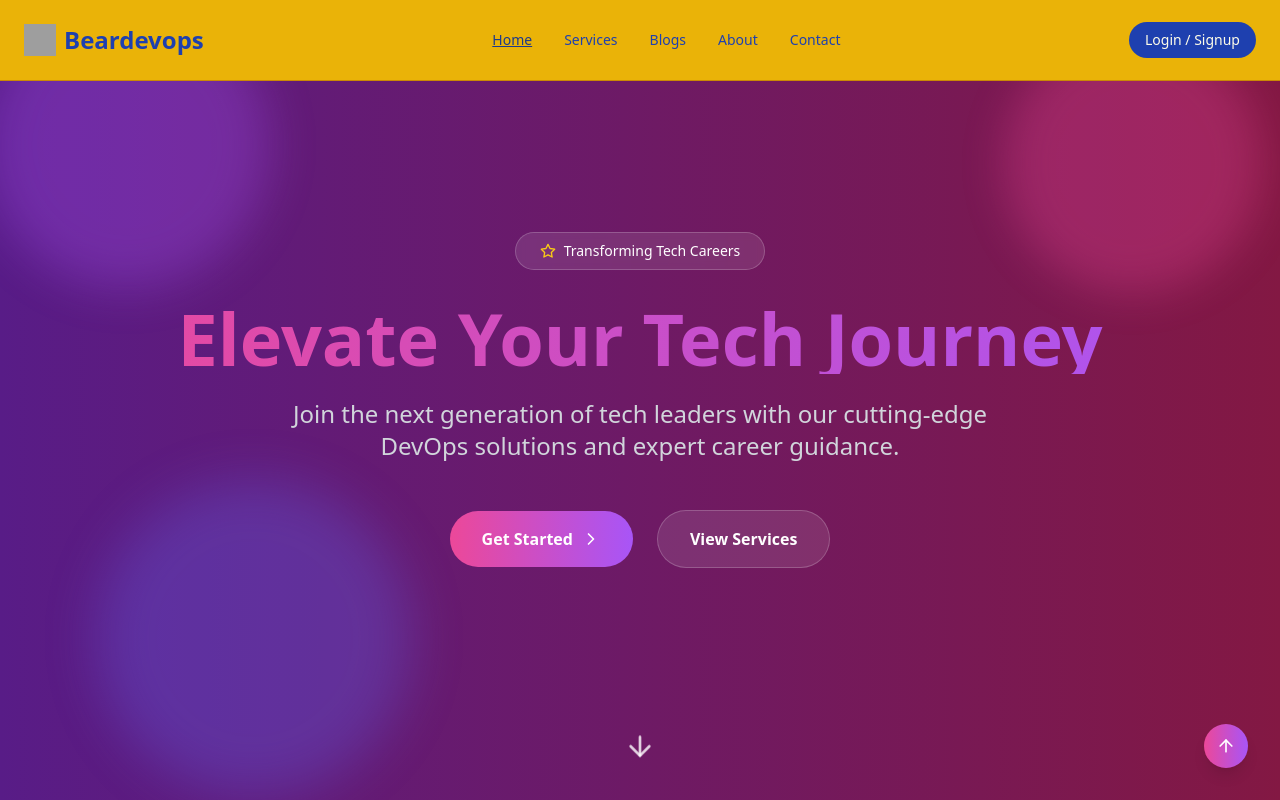
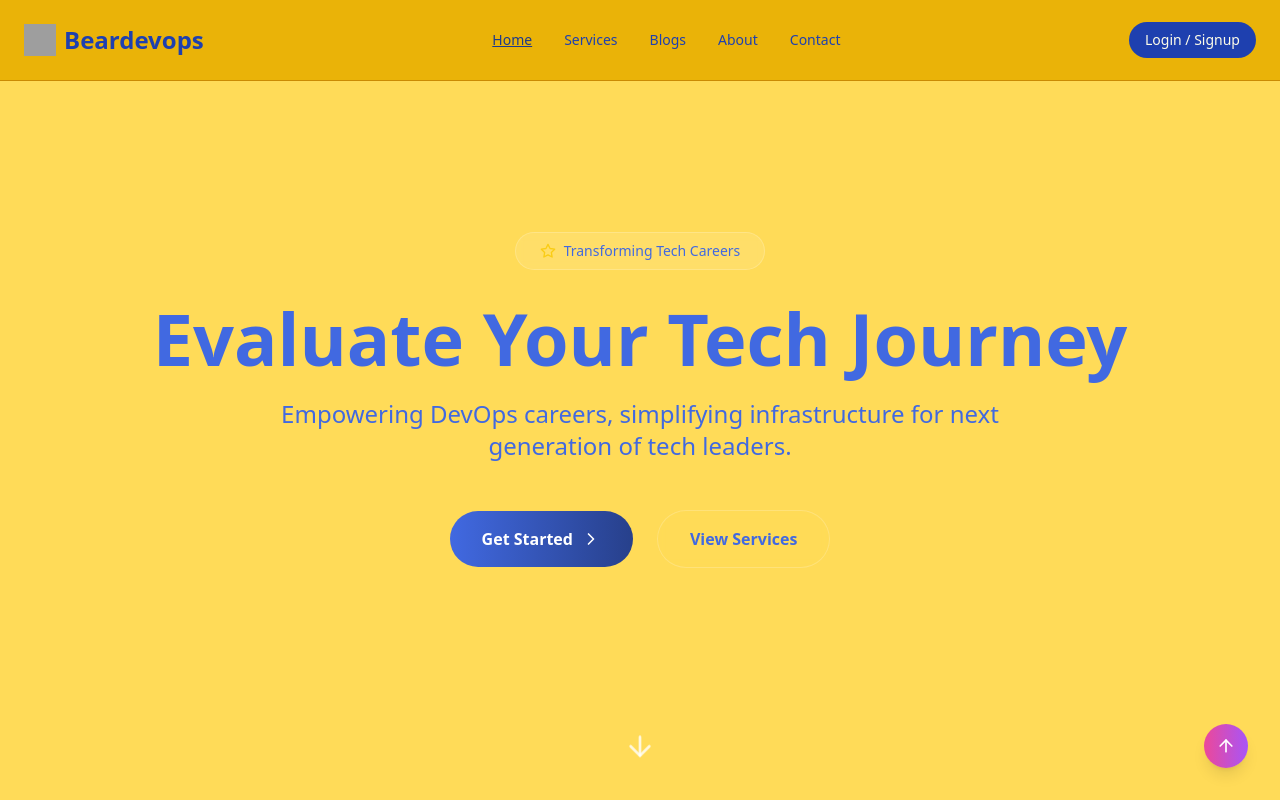
Before and after one commit to MahendarSura/beardevops, a React (Vite) app: page / in a window 1280 px wide. Shown: the top 800 px of the page. Built offline with nearby package versions, Linux system fonts and the light colour scheme; grey boxes are pictures that could not be loaded.

Commit message:
Update Home.tsx

```diff
--- a/src/pages/Home.tsx
+++ b/src/pages/Home.tsx
@@ -1,4 +1,3 @@
-
 import React from 'react';
 import { useNavigate } from 'react-router-dom';
 import {
@@ -88,41 +87,44 @@ function Home() {
   return (
     <div className="w-full">
       {/* Hero Section */}
-      <section className="relative min-h-screen flex items-center justify-center overflow-hidden">
+      <section
+        className="relative min-h-screen flex items-center justify-center overflow-hidden"
+        style={{ backgroundColor: '#FFDB58', color: '#4169E1' }}
+      >
         {/* Animated Background */}
-        <div className="absolute inset-0 bg-gradient-to-r from-purple-900 to-pink-900">
-          <div className="absolute inset-0 opacity-30">
-            <div className="absolute top-0 -left-4 w-72 h-72 bg-purple-500 rounded-full mix-blend-multiply filter blur-xl animate-blob"></div>
-            <div className="absolute top-0 -right-4 w-72 h-72 bg-pink-500 rounded-full mix-blend-multiply filter blur-xl animate-blob animation-delay-2000"></div>
-            <div className="absolute -bottom-8 left-20 w-72 h-72 bg-indigo-500 rounded-full mix-blend-multiply filter blur-xl animate-blob animation-delay-4000"></div>
-          </div>
+        <div className="absolute inset-0">
+          {/* No blobs needed or keep as is but with mustard bg */}
         </div>
 
         <div className="relative container mx-auto px-6 text-center z-10">
           <div className="inline-block mb-8">
-            <span className="inline-flex items-center px-6 py-2 rounded-full text-sm font-medium bg-white/10 backdrop-blur-sm border border-white/20">
+            <span className="inline-flex items-center px-6 py-2 rounded-full text-sm font-medium bg-white/10 backdrop-blur-sm border border-white/20" style={{ color: '#4169E1' }}>
               <Star className="w-4 h-4 mr-2 text-yellow-400" />
               Transforming Tech Careers
             </span>
           </div>
-          <h1 className="text-6xl md:text-7xl font-bold mb-6 bg-clip-text text-transparent bg-gradient-to-r from-pink-500 to-purple-500 animate-fade-in">
-            Elevate Your Tech Journey
+          <h1 className="text-6xl md:text-7xl font-bold mb-6" style={{ color: '#4169E1' }}>
+            Evaluate Your Tech Journey
           </h1>
-          <p className="text-xl md:text-2xl text-gray-300 mb-12 max-w-3xl mx-auto animate-fade-in animation-delay-200">
-            Join the next generation of tech leaders with our cutting-edge DevOps
-            solutions and expert career guidance.
+          <p className="text-xl md:text-2xl mb-12 max-w-3xl mx-auto" style={{ color: '#4169E1' }}>
+            Empowering DevOps careers, simplifying infrastructure for next generation of tech leaders.
           </p>
-          <div className="flex flex-col sm:flex-row gap-6 justify-center items-center animate-fade-in animation-delay-400">
+          <div className="flex flex-col sm:flex-row gap-6 justify-center items-center">
             <button
               onClick={() => navigate('/services')}
-              className="group px-8 py-4 bg-gradient-to-r from-pink-500 to-purple-500 rounded-full font-semibold transition-all hover:scale-105 hover:shadow-lg hover:shadow-pink-500/25 flex items-center gap-2"
+              className="group px-8 py-4 rounded-full font-semibold transition-all hover:scale-105 hover:shadow-lg hover:shadow-pink-500/25 flex items-center gap-2"
+              style={{
+                background: 'linear-gradient(to right, #4169E1, #27408B)',
+                color: 'white',
+              }}
             >
               Get Started
               <ChevronRight className="w-5 h-5 group-hover:translate-x-1 transition-transform" />
             </button>
             <button
               onClick={() => navigate('/services')}
-              className="px-8 py-4 bg-white/10 backdrop-blur-sm rounded-full font-semibold transition-all hover:scale-105 hover:bg-white/20 border border-white/20"
+              className="px-8 py-4 backdrop-blur-sm rounded-full font-semibold transition-all hover:scale-105 border border-white/20"
+              style={{ color: '#4169E1', backgroundColor: 'rgba(255, 219, 88, 0.2)' }}
             >
               View Services
             </button>
@@ -142,7 +144,7 @@ function Home() {
             <h2 className="text-4xl md:text-5xl font-bold mb-6">
               Why Choose{' '}
               <span className="text-transparent bg-clip-text bg-gradient-to-r from-pink-500 to-purple-500">
-                Teacode
+                BearDevOps
               </span>
             </h2>
             <p className="text-gray-400 text-lg max-w-2xl mx-auto">
```
